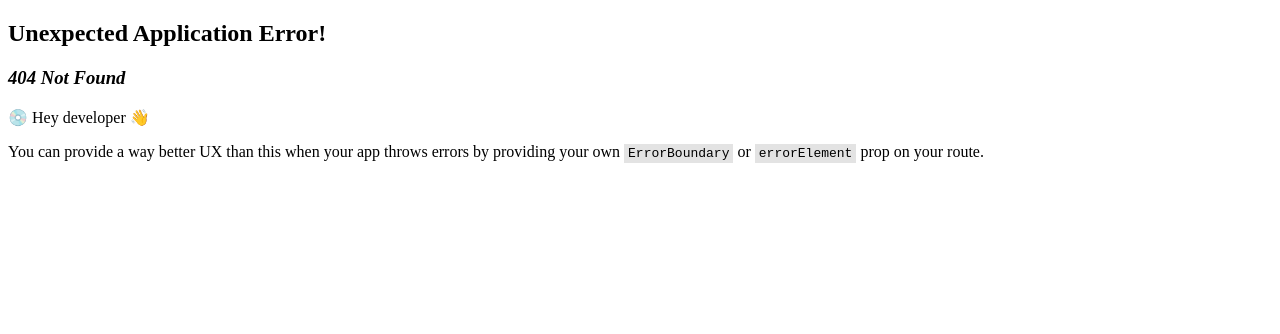
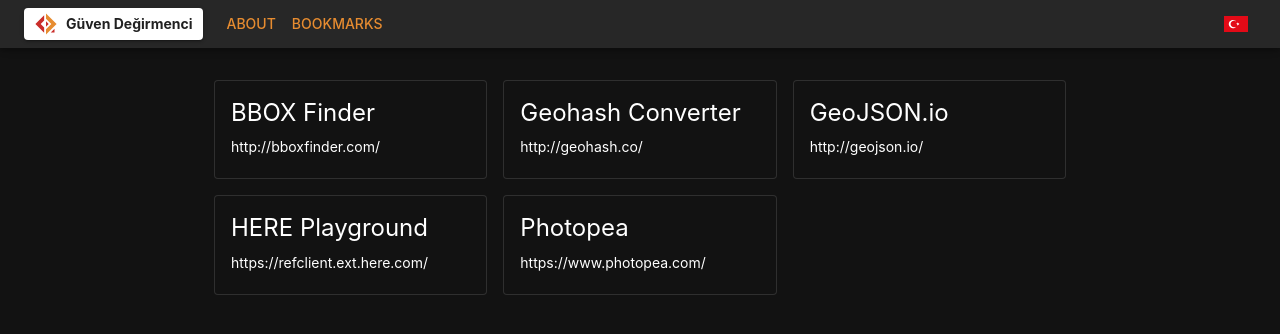
Before and after one commit to Duoquote/duo-web, a React (Vite) app: page /bookmarks in a window 1280 px wide. Before the commit this address had no page. Shown: the top 334 px of the page. Built offline with nearby package versions, Linux system fonts and the light colour scheme.

Commit message:
Add bookmarks button to header

```diff
--- a/src/components/Header.jsx
+++ b/src/components/Header.jsx
@@ -81,6 +81,9 @@
         <Button onClick={() => navigate("/about")}>
           {t("header.about")}
         </Button>
+        <Button onClick={() => navigate("/bookmarks")}>
+          {t("header.bookmarks")}
+        </Button>
         <Box component="span" sx={{ flexGrow: 1 }} />
         <IconButton onClick={() => i18n.changeLanguage(i18n.language === "en" ? "tr" : "en")}>
           {
--- a/src/langs/en.js
+++ b/src/langs/en.js
@@ -1,6 +1,7 @@
 export const en = {
   header: {
     about: "About",
+    bookmarks: "Bookmarks",
   },
   about: {
     title: "About",
--- a/src/langs/tr.js
+++ b/src/langs/tr.js
@@ -1,6 +1,7 @@
 export const tr = {
   header: {
     about: "Hakkımda",
+    bookmarks: "Pinler",
   },
   about: {
     title: "Hakkımda",
--- a/src/main.jsx
+++ b/src/main.jsx
@@ -38,6 +38,8 @@
     }
   });
 
+i18n.on("languageChanged", lng => { document.documentElement.lang = lng; });
+
 const router = createBrowserRouter([
   {
     path: "/",
@@ -51,6 +53,10 @@
         path: "/about",
         element: <Pages.About />,
       },
+      {
+        path: "/bookmarks",
+        element: <Pages.Bookmarks />,
+      },
     ],
   },
 ]);
--- /dev/null
+++ b/src/pages/Bookmarks.jsx
@@ -0,0 +1,84 @@
+import React, { useState } from "react";
+
+import {
+  Box, Container, Paper, Typography, Grid,
+  Card,
+  Tooltip,
+} from "@mui/material";
+
+const Pin = ({ url, name, description }) => {
+
+  return (
+    <Grid item xs={12} sm={6} md={4}>
+      <Tooltip title={description} arrow>
+        <Paper
+          title={description}
+          variant="outlined"
+          sx={{
+            p: 2,
+            cursor: "pointer",
+          }}
+          onClick={() => window.open(url, "_blank")}
+        >
+          <Typography variant="h5" gutterBottom>
+            {name}
+          </Typography>
+          <Typography variant="body2" gutterBottom>
+            {url}
+          </Typography>
+        </Paper>
+      </Tooltip>
+    </Grid>
+  )
+}
+
+const Bookmarks = () => {
+
+  return (
+    <Container>
+      <Box sx={{
+        height: "100%",
+        width: "100%",
+        pt: 6,
+      }}>
+        <Container maxWidth="md" sx={{
+          p: 4,
+          height: "100%",
+          display: "flex",
+          flexDirection: "column",
+          minHeight: "100%"
+        }}>
+          <Grid container spacing={2}>
+            <Pin
+              name="BBOX Finder"
+              url="http://bboxfinder.com/"
+              description="A tool to get bounding boxes."
+            />
+            <Pin
+              name="Geohash Converter"
+              url="http://geohash.co/"
+              description="A tool to convert geohash to coordinates."
+            />
+            <Pin
+              name="GeoJSON.io"
+              url="http://geojson.io/"
+              description="A tool to play with areas and create/edit GeoJSON data type."
+            />
+            <Pin
+              name="HERE Playground"
+              url="https://refclient.ext.here.com/"
+              description="HERE REST API Playground."
+            />
+            <Pin
+              name="Photopea"
+              url="https://www.photopea.com/"
+              description="A Photoshop-like online image editor."
+            />
+          </Grid>
+        </Container>
+      </Box>
+    </Container>
+  );
+};
+
+export default Bookmarks;
--- a/src/pages/index.js
+++ b/src/pages/index.js
@@ -1,7 +1,9 @@
 import About from "./About";
 import Main from "./Main";
+import Bookmarks from "./Bookmarks";
 
 export default {
   About,
   Main,
+  Bookmarks,
 }
```
